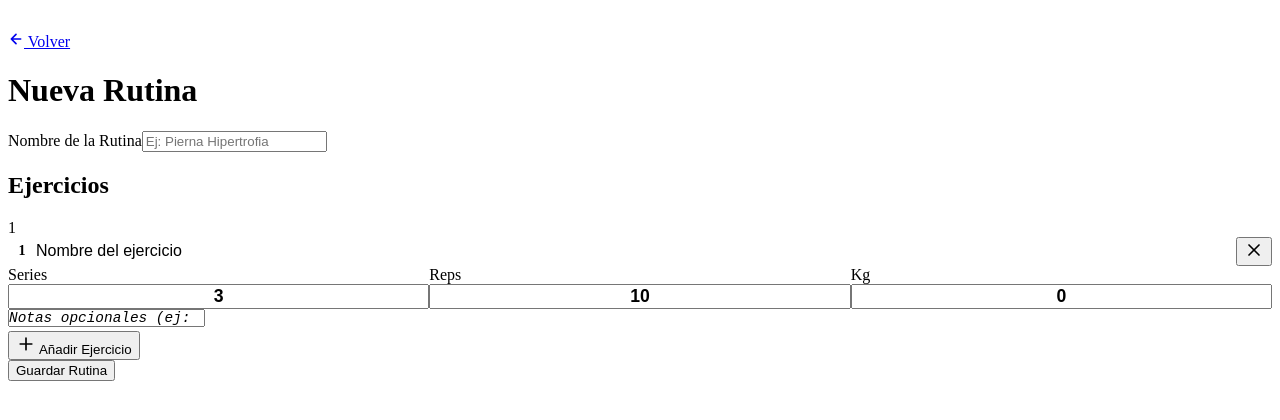
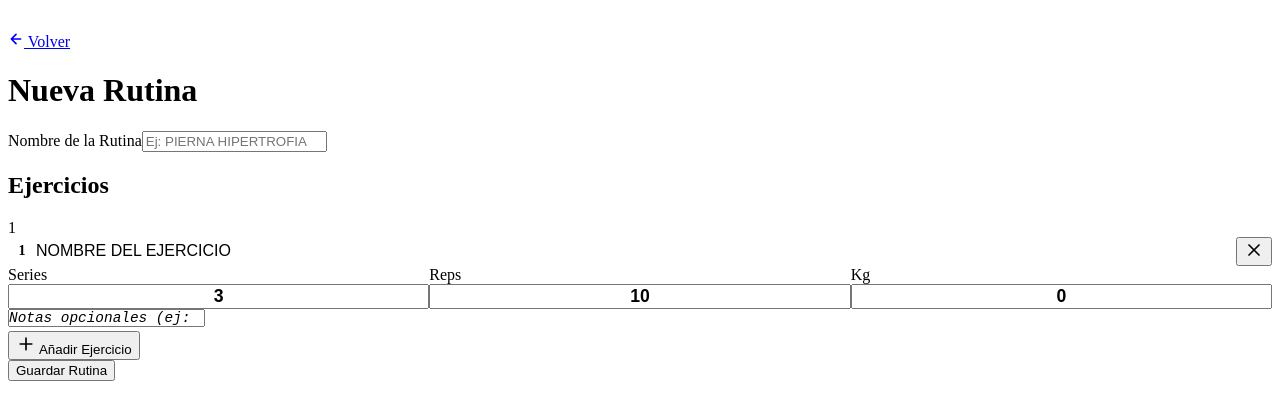
Before and after one commit to soygabrielnunez/gym-tracker, a Nuxt app: page /workouts/create in a window 1280 px wide. Both pictures are taken after a click on the button "Añadir Ejercicio". Shown: the top 420 px of the page. Built offline with nearby package versions, Linux system fonts and the light colour scheme.

Commit message:
feat: Enforce uppercase styling for workout, session, and exercise names, and update input fields to use uppercase.

```diff
--- a/app/pages/history/[id].vue
+++ b/app/pages/history/[id].vue
@@ -113,7 +113,7 @@ const calculateDuration = (start: string, end: string) => {
 .session-name {
   font-size: 1.5rem;
   color: var(--color-text);
-  text-transform: none;
+  text-transform: uppercase;
   margin-bottom: var(--spacing-xs);
 }
 
@@ -151,6 +151,7 @@ const calculateDuration = (start: string, end: string) => {
   margin: 0 0 var(--spacing-md) 0;
   font-size: 1.1rem;
   font-weight: 600;
+  text-transform: uppercase;
 }
 
 /* Sets */
--- a/app/pages/index.vue
+++ b/app/pages/index.vue
@@ -216,6 +216,7 @@ const goToHistoryDetail = (sessionId: string) => {
   white-space: nowrap;
   overflow: hidden;
   text-overflow: ellipsis;
+  text-transform: uppercase;
 }
 
 .workout-meta {
@@ -251,6 +252,7 @@ const goToHistoryDetail = (sessionId: string) => {
   white-space: nowrap;
   overflow: hidden;
   text-overflow: ellipsis;
+  text-transform: uppercase;
 }
 
 .history-meta {
--- a/app/pages/session/[id].vue
+++ b/app/pages/session/[id].vue
@@ -330,6 +330,7 @@ const confirmFinish = () => {
 .exercise-name {
   margin: 0;
   font-size: 1.25rem;
+  text-transform: uppercase;
 }
 
 /* Target Info */
@@ -474,6 +475,7 @@ const confirmFinish = () => {
   margin: 0;
   font-size: 1rem;
   font-weight: 600;
+  text-transform: uppercase;
 }
 
 .collapsed-sets {
--- a/app/pages/workouts/create.vue
+++ b/app/pages/workouts/create.vue
@@ -17,8 +17,8 @@
       <label class="label">Nombre de la Rutina</label>
       <input
         v-model="name"
-        class="input"
-        placeholder="Ej: Pierna Hipertrofia"
+        class="input input-uppercase"
+        placeholder="Ej: PIERNA HIPERTROFIA"
         autofocus
       />
     </div>
@@ -41,8 +41,8 @@
             <span class="exercise-index">{{ index + 1 }}</span>
             <input
               v-model="exercise.name"
-              class="exercise-name-input"
-              placeholder="Nombre del ejercicio"
+              class="exercise-name-input input-uppercase"
+              placeholder="NOMBRE DEL EJERCICIO"
             />
             <button
               class="btn-icon danger"
```
Also changed, not shown: app/assets/css/main.css (+9 -0 lines).
